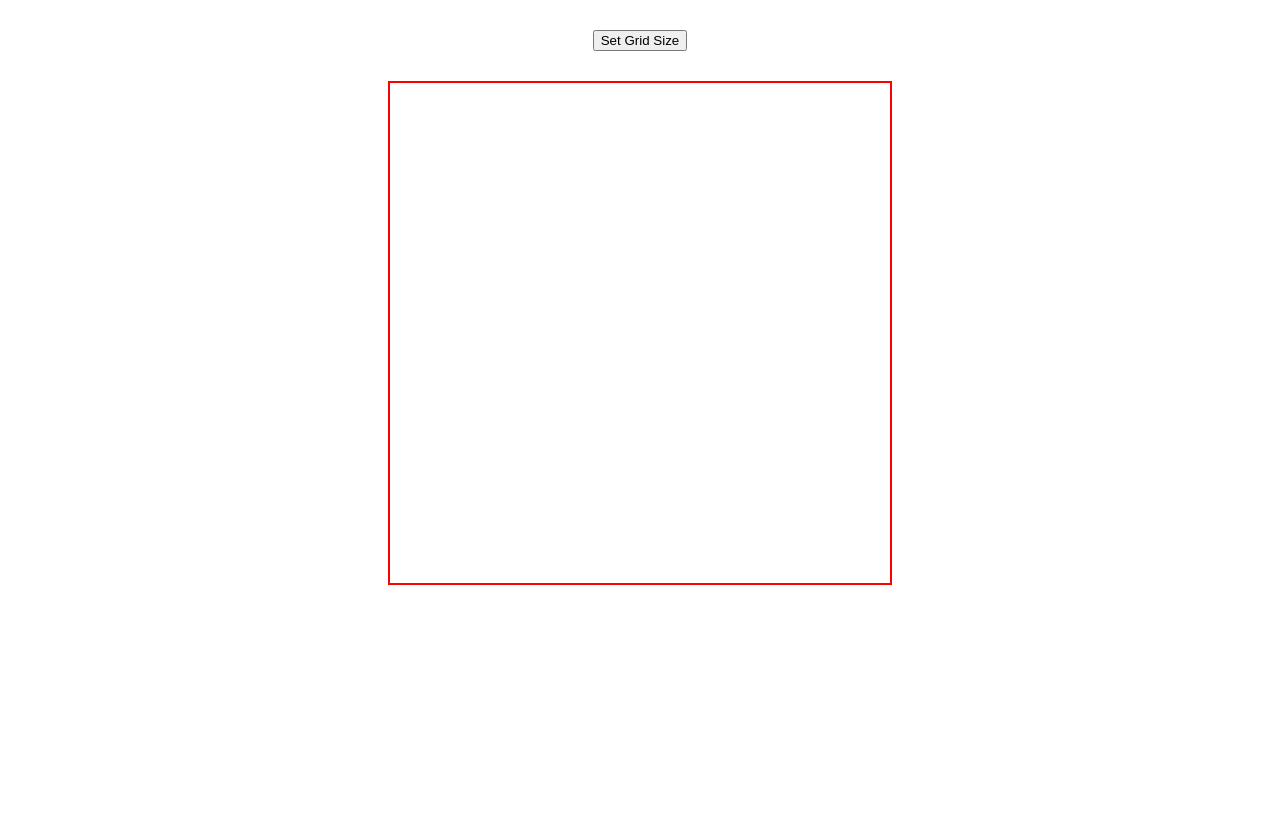
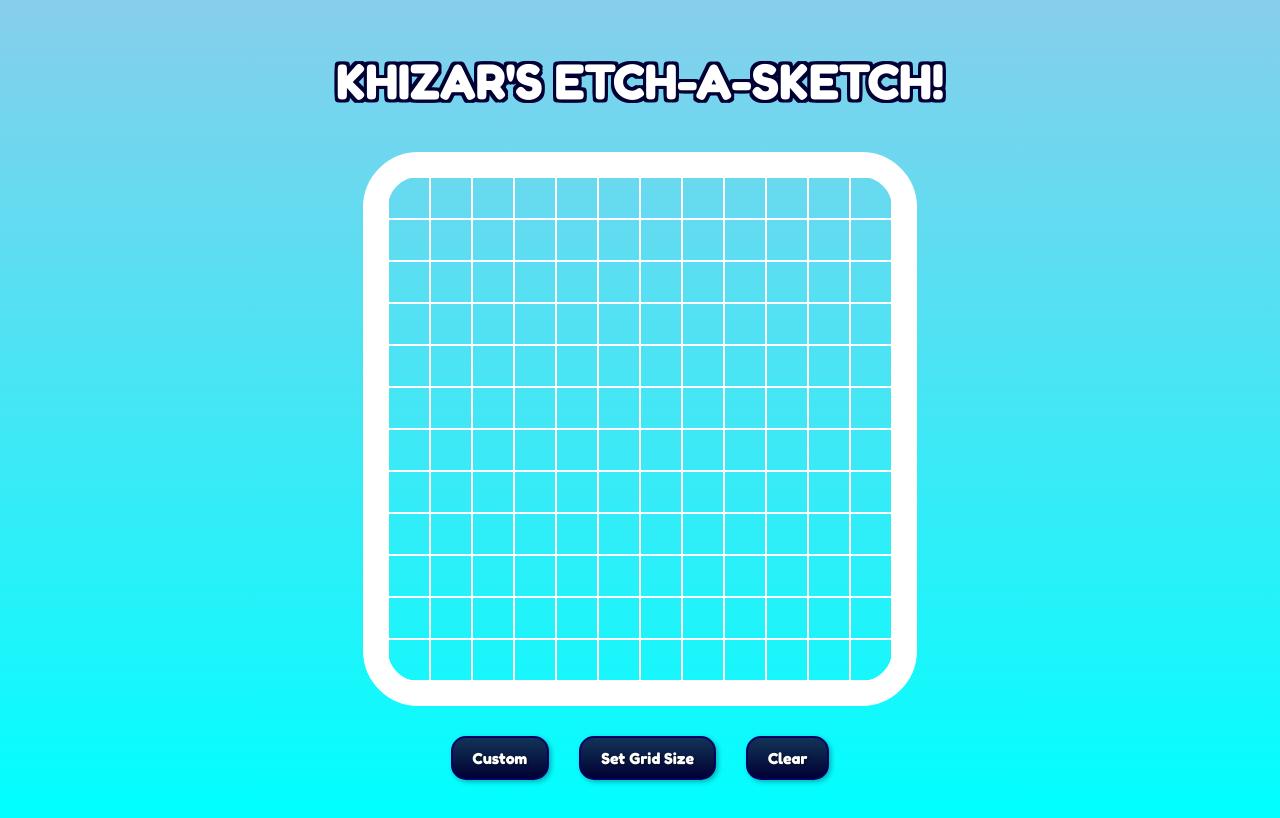
Before and after one commit to khizarrm/TOP-EtchASketch, a plain HTML site: page index.html in a window 1280 px wide. Drawn offline with Linux system fonts and the light colour scheme.

Commit message:
Added more appealing UI to the application and changed some buttons
Removed the random button and replaced it with custom. Also added better font's and a nicer background gradient.

```diff
--- a/index.html
+++ b/index.html
@@ -6,14 +6,21 @@
     <title>Etch-A-Sketch</title>
     <script src="script.js" defer></script>
     <link rel = "stylesheet" href = "styles.css">
+    <link rel="preconnect" href="https://fonts.googleapis.com">
+    <link rel="preconnect" href="https://fonts.gstatic.com" crossorigin>
+    <link href="https://fonts.googleapis.com/css2?family=Fredoka:wght@300..700&display=swap" rel="stylesheet">
 </head>
 <body>
-    <div class="button-container">
-        <button>Set Grid Size</button>
+    <div class="header">
+        <h2>Khizar's Etch-A-Sketch!</h2>
     </div>
     <div class = "grid-container">
         <div class="grid"></div>
     </div>
-
+    <div class="button-container">
+        <button class="custom">Custom</button>
+        <button class="set-size">Set Grid Size</button>
+        <button class="clear">Clear</button>
+    </div>
 </body>
 </html>
--- a/script.js
+++ b/script.js
@@ -12,6 +12,7 @@ body.addEventListener("mouseup", () => {
     console.log("mouse is up")
 })
 
+let squareColor = "black";
 const grid = document.querySelector(".grid");
 function createGrid(size){
     for (let i = 0; i < size; i++){
@@ -21,9 +22,11 @@ function createGrid(size){
             let square = document.createElement("div");
             square.className = "square";
             rowDiv.appendChild(square);
+            let colored = false;
             square.addEventListener("mousemove", () => {
                 if (isDown == true){
-                    square.style.backgroundColor = "black";
+                    square.style.backgroundColor = squareColor;
+                    colored = true;
                 }
             })
         }
@@ -31,17 +34,29 @@ function createGrid(size){
     }
 }
 
-
-const button = document.querySelector("button");
-button.addEventListener("click", () => {
-    let newSize = prompt("What size do you want the cell to be? ");
-    while (newSize > 100 || newSize < 0){
-        newSize = prompt("Invalid Number, What size do you want the cell to be? ");
+let gridSize = 12;
+const setSizeButton = document.querySelector(".set-size");
+setSizeButton.addEventListener("click", () => {
+    gridSize = prompt("What size do you want the cell to be? (Default is 12) ");
+    while (gridSize > 100 || gridSize < 0){
+        gridSize = prompt("Invalid Number, What size do you want the cell to be? ");
     }
     //remove previous grid
     grid.innerHTML = "";
-    createGrid(newSize);
+    createGrid(gridSize);
 })
 
+
+const customButton = document.querySelector(".custom");
+customButton.addEventListener("click", () => {
+    let color = prompt("What color would you like to choose? ")
+    squareColor = color.toLowerCase();
+})
+
+const clearButton = document.querySelector(".clear");
+clearButton.addEventListener("click", () => {
+    grid.innerHTML = "";
+    createGrid(gridSize);
+})
 //Initial Grid
-createGrid(50);
+createGrid(gridSize);
--- a/styles.css
+++ b/styles.css
@@ -1,26 +1,54 @@
+body{
+    background: linear-gradient(to bottom, #87ceeb, aqua);
+}
+
 .grid-container{
     display: flex;
     align-items: center;
     justify-content: center;
 }
 
+h2{
+    font-size: 50px;
+    color: white;
+    text-transform: uppercase;
+    text-shadow:
+        -3px -3px 0 #000033,
+         3px -3px 0 #000033,
+        -3px  3px 0 #000033,
+         3px  3px 0 #000033,
+        -3px  0px 0 #000033,
+         3px  0px 0 #000033,
+         0px -3px 0 #000033,
+         0px  3px 0 #000033; /* Outline effect */
+}
+
+.header {
+    display: flex;
+    flex-direction: column;
+    align-items: center;
+    font-family: 'Fredoka', sans-serif;
+    gap: 5px;
+}
+
 .grid{
     display: flex;
     justify-content: center;
     align-items: center;
-    margin-top: 30px;
-    border: 2px solid red;
+    border: 25px solid white;
+    border-radius: 10%;
     width: fit-content;
 }
 
 .square{
-    width: 10px;
-    height: 10px;
+    width: 40px;
+    height: 40px;
     transition: background-color 1s;
+    border: solid 1px white;
 }
 
 .square:hover{
-    background-color: aqua;
+    background-color: rgb(73, 157, 157);
     transition: 0s;
 }
 
@@ -28,5 +56,21 @@
     display: flex;
     align-items: center;
     justify-content: center;
-    margin-top: 30px;
+    gap: 30px;
+    padding: 30px;
 }
+
+.set-size, .custom, .clear {
+    background: linear-gradient(180deg, #123456, #000033); /* Gradient background */
+    border: 2px solid #000066; /* Darker border color */
+    border-radius: 15px; /* Rounded corners */
+    color: white; /* Text color */
+    font-size: 16px; /* Text size */
+    font-weight: bold; /* Bold text */
+    font-family: 'Fredoka', sans-serif;
+    padding: 10px 20px; /* Padding */
+    box-shadow: 2px 2px 5px rgba(0, 0, 0, 0.3); /* Shadow effect */
+    text-shadow: 1px 1px 2px rgba(0, 0, 0, 0.5); /* Text shadow */
+    cursor: pointer; /* Pointer cursor on hover */
+    transition: transform 0.2s ease-in-out; /* Smooth transition */
+}
```
